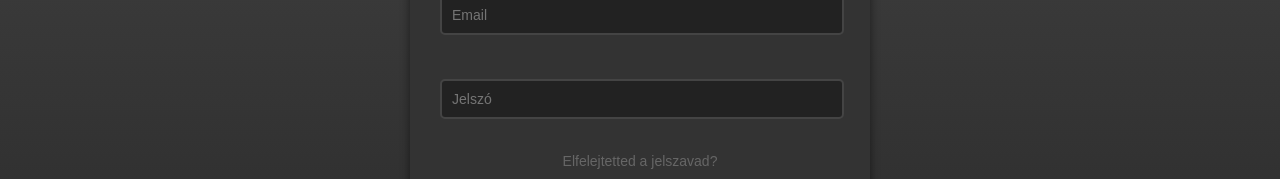
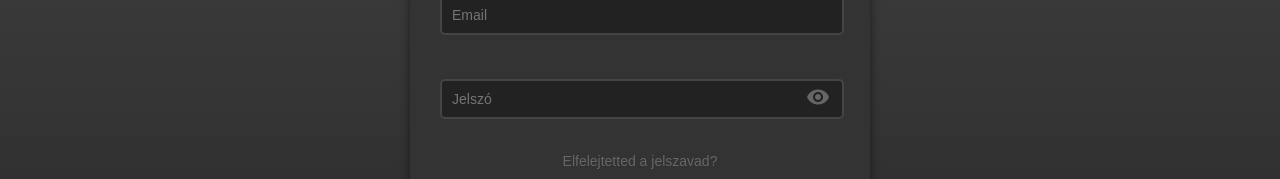
Before and after one commit to kenezbence/sneakR, an Angular app in the folder frontend/sneakR/: page /login in a window 1280 px wide. Shown: the part 263-442 px from the top of the page. Built offline with nearby package versions, Linux system fonts and the light colour scheme.

Commit message:
password-eye-reveal

```diff
--- a/frontend/sneakR/src/app/_components/login/login.component.css
+++ b/frontend/sneakR/src/app/_components/login/login.component.css
@@ -186,3 +186,29 @@ button:disabled {
 .help-link:hover {
     text-decoration: underline;
 }
+
+.password-input-container {
+    position: relative;
+    width: 100%;
+}
+
+.password-toggle {
+    position: absolute;
+    right: 10px;
+    top: 50%;
+    transform: translateY(-50%);
+    cursor: pointer;
+    user-select: none;
+    color: #666;
+}
+
+.password-toggle:hover {
+    color: #333;
+}
+
+/* Add padding to prevent text under the icon */
+input[type="password"],
+input[type="text"] {
+    /* padding-right: 40px; */
+    /* width: 100%; */
+}
--- a/frontend/sneakR/src/app/_components/login/login.component.html
+++ b/frontend/sneakR/src/app/_components/login/login.component.html
@@ -21,8 +21,13 @@
             </div>
 
             <div class="input-group">
-                <input type="password" placeholder="Jelszó" id="password" [(ngModel)]="password" name="password" required
-                    [class.invalid]="errorMessage">
+                <div class="password-input-container">
+                    <input type="password" placeholder="Jelszó" id="password" [(ngModel)]="password" name="password" required
+                        [class.invalid]="errorMessage" [type]="showPassword ? 'text' : 'password'">
+                    <span class="password-toggle" (click)="togglePasswordVisibility()">
+                        <i class="material-icons">{{ showPassword ? 'visibility_off' : 'visibility' }}</i>
+                    </span>
+                </div>
             </div>
 
             <a [routerLink]="['/password']" class="help-link">Elfelejtetted a jelszavad?</a>
--- a/frontend/sneakR/src/app/_components/login/login.component.ts
+++ b/frontend/sneakR/src/app/_components/login/login.component.ts
@@ -20,6 +20,7 @@ export class LoginComponent {
   password: string = '';
   errorMessage: string = '';
   isLoading: boolean = false;
+  showPassword: boolean = false;
 
   constructor(private loginService: LoginService, private router: Router) {}
 
@@ -61,6 +62,10 @@ export class LoginComponent {
     });
   }
 
+  togglePasswordVisibility() {
+        this.showPassword = !this.showPassword;
+    }
+
   private getErrorMessage(error: HttpErrorResponse): string {
   if (error.error instanceof ErrorEvent) {
     return 'Hálózati hiba történt';
--- a/frontend/sneakR/src/index.html
+++ b/frontend/sneakR/src/index.html
@@ -7,6 +7,7 @@
   <meta name="viewport" content="width=device-width, initial-scale=1">
   <link rel="icon" type="image/x-icon" href="sneakr_s_icon.ico">
   <link rel="stylesheet" href="https://cdnjs.cloudflare.com/ajax/libs/font-awesome/6.4.0/css/all.min.css">
+  <link href="https://fonts.googleapis.com/icon?family=Material+Icons" rel="stylesheet">
 </head>
 <body>
   <app-root></app-root>
```
